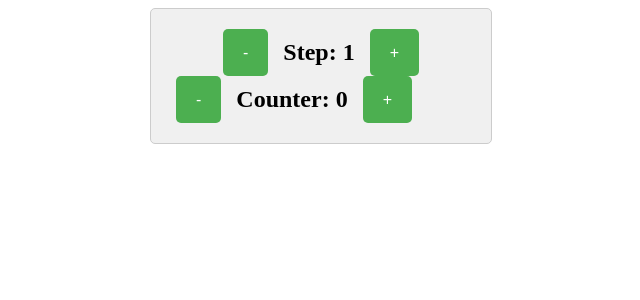
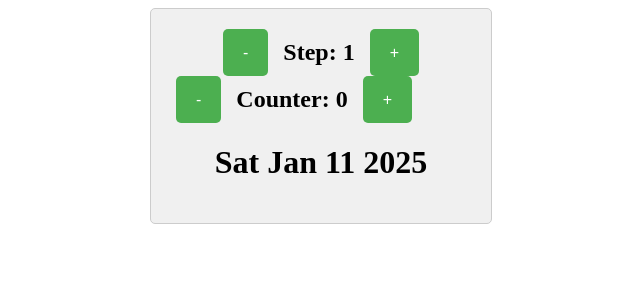
Before and after one commit to LeoMatheus/react-learn, a React (Create React App) app: page / in a window 1280 px wide. Shown: the top 300 px of the page, without its empty margins (319-959 px from the left). Built offline with nearby package versions, Linux system fonts and the light colour scheme.

Commit message:
Set day to add on counter
Added days counter to add on my project

```diff
--- a/src/App.tsx
+++ b/src/App.tsx
@@ -46,6 +46,18 @@ function Counter() {
           +
         </button>
       </div>
+      <div>
+        <DateToday days={count} />
+      </div>
     </div>
   );
 }
+
+function addDays(date: Date, days: number): Date {
+  const newDate = new Date(date.getTime() + days * 24 * 60 * 60 * 1000);
+  return newDate;
+}
+function DateToday(props: any) {
+  const today = new Date();
+  return <h1>{addDays(today, props.days).toDateString()}</h1>;
+}
```
